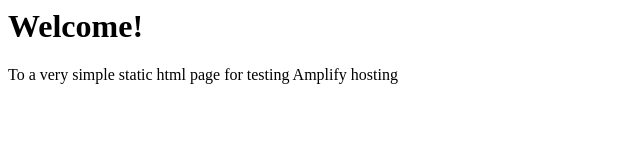
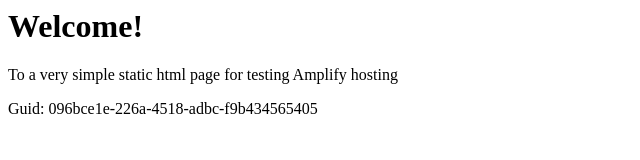
Before and after one commit to aws-aemilia-pdx/Github-PR-Commit-Integration-Test-DoNotTouch-Gith-OKSLNVO2-v1-gamma-us-west-2, a website: page src/index.html in a window 1280 px wide. Shown: the whole page, without its empty margins (0-640 px from the left). Drawn offline with Linux system fonts and the light colour scheme.

Commit message:
commit from integ tests

```diff
--- a/src/index.html
+++ b/src/index.html
@@ -1,3 +1,5 @@
+
+
 <html lang="en">
 
 <head>
@@ -10,6 +12,6 @@
 <body>
     <h1>Welcome!</h1>
     <p>To a very simple static html page for testing Amplify hosting</p>
-</body>
+    <p>Guid: 096bce1e-226a-4518-adbc-f9b434565405</p></body>
 
 </html>
```
